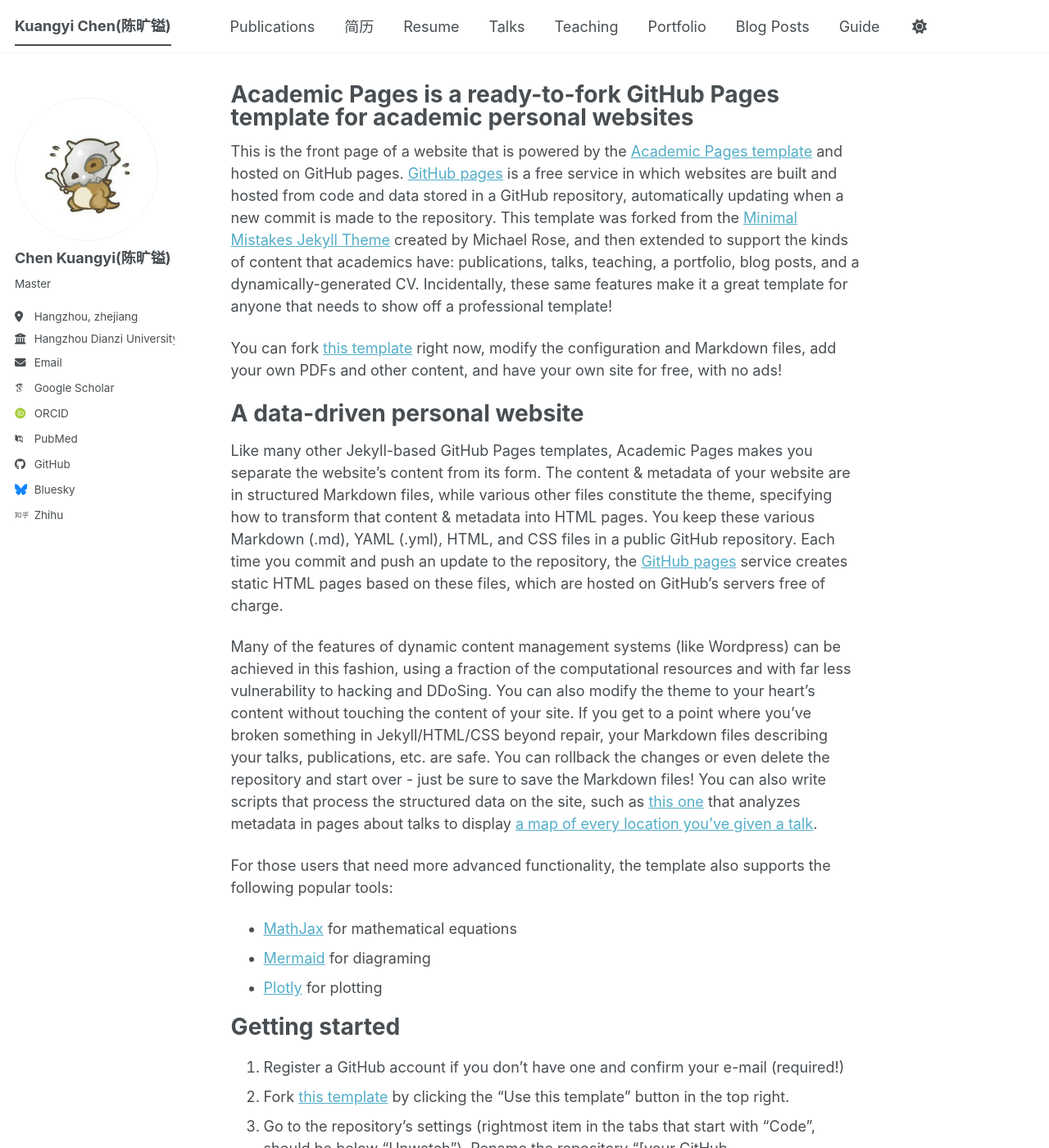
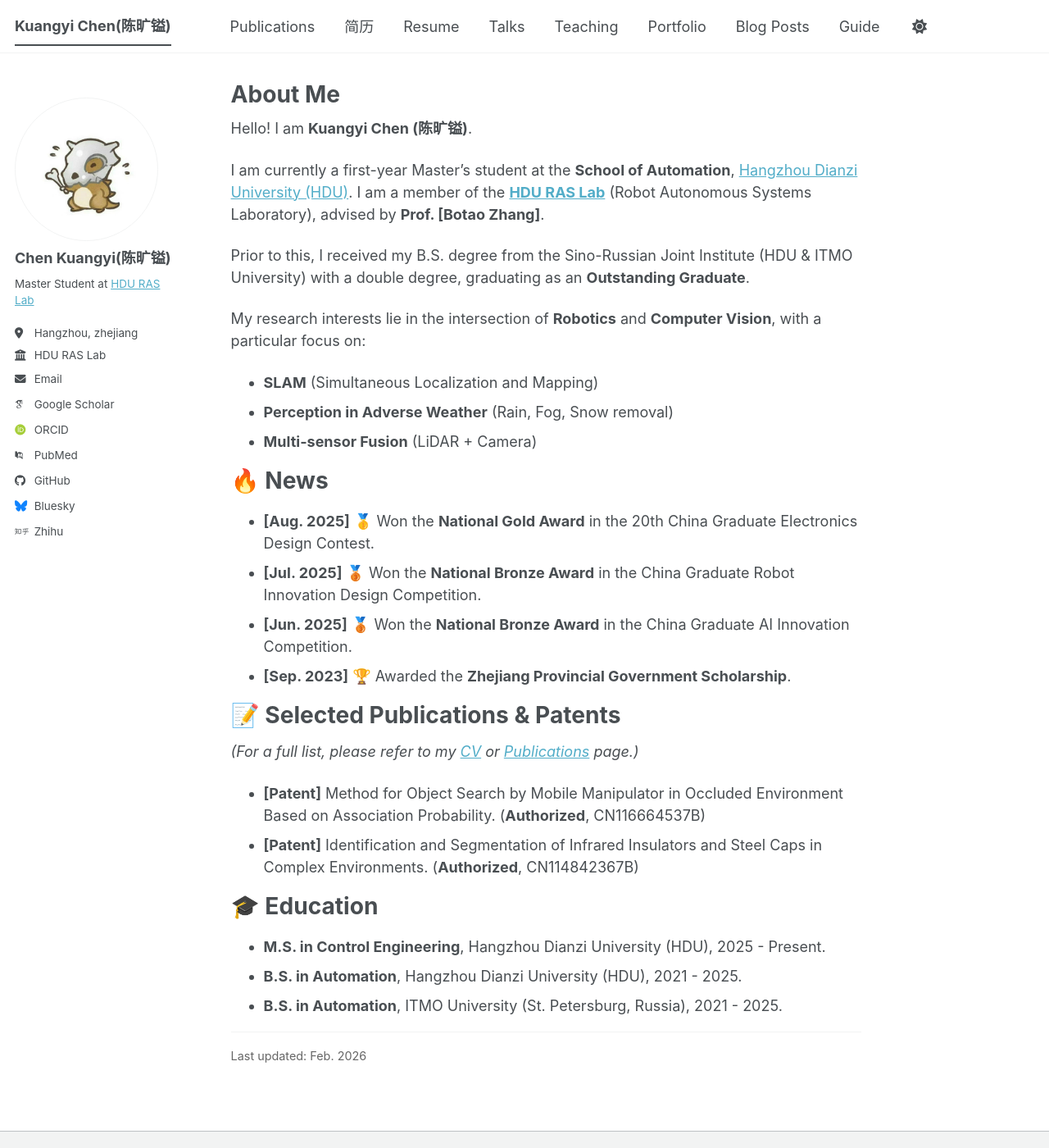
Before and after one commit to ckyFi9zero/ckyFi9zero.github.io, a Jekyll site: the page built from _pages/about.md, in a window 1280 px wide and 1400 px high. Shown: the whole window at 82% size. Built offline with Jekyll 4.4.1, drawn with Linux system fonts in a browser that asks for light colours; some web fonts are replaced; a script bundle is joined from its source files by our own code; library files that are not in the unit come from our copies; some of the changed text lies outside the part shown.

Commit message:
加入实验室信息

```diff
--- a/_config.yml
+++ b/_config.yml
@@ -26,9 +26,9 @@
   avatar           : "profile.jpg"
   name             : "Chen Kuangyi(陈旷镒)"
   pronouns         : # example: "she/her"
-  bio              : "Master"
+  bio              : "Master Student at <a href='https://hdu-raslab.github.io/'>HDU RAS Lab</a>"
   location         : "Hangzhou, zhejiang"
-  employer         : "Hangzhou Dianzi University"
+  employer         : "HDU RAS Lab"
   uri              : # URL
   email            : "fi9zero@outlook.com"
 
--- a/_pages/about.md
+++ b/_pages/about.md
@@ -1,56 +1,45 @@
 ---
 permalink: /
-title: "Academic Pages is a ready-to-fork GitHub Pages template for academic personal websites"
+title: "About Me"
+excerpt: "About me"
 author_profile: true
 redirect_from:
   - /about/
   - /about.html
 ---
 
-This is the front page of a website that is powered by the [Academic Pages template](https://github.com/academicpages/academicpages.github.io) and hosted on GitHub pages. [GitHub pages](https://pages.github.com) is a free service in which websites are built and hosted from code and data stored in a GitHub repository, automatically updating when a new commit is made to the repository. This template was forked from the [Minimal Mistakes Jekyll Theme](https://mmistakes.github.io/minimal-mistakes/) created by Michael Rose, and then extended to support the kinds of content that academics have: publications, talks, teaching, a portfolio, blog posts, and a dynamically-generated CV. Incidentally, these same features make it a great template for anyone that needs to show off a professional template!
+Hello! I am **Kuangyi Chen (陈旷镒)**.
 
- You can fork [this template](https://github.com/academicpages/academicpages.github.io) right now, modify the configuration and Markdown files, add your own PDFs and other content, and have your own site for free, with no ads!
+I am currently a first-year Master's student at the **School of Automation**, [Hangzhou Dianzi University (HDU)](https://www.hdu.edu.cn/). I am a member of the **[HDU RAS Lab](https://hdu-raslab.github.io/)** (Robot Autonomous Systems Laboratory), advised by **Prof. [Botao Zhang]**.
 
-A data-driven personal website
+Prior to this, I received my B.S. degree from the Sino-Russian Joint Institute (HDU & ITMO University) with a double degree, graduating as an **Outstanding Graduate**.
+
+My research interests lie in the intersection of **Robotics** and **Computer Vision**, with a particular focus on:
+* **SLAM** (Simultaneous Localization and Mapping)
+* **Perception in Adverse Weather** (Rain, Fog, Snow removal)
+* **Multi-sensor Fusion** (LiDAR + Camera)
+
+🔥 News
 ======
-Like many other Jekyll-based GitHub Pages templates, Academic Pages makes you separate the website's content from its form. The content & metadata of your website are in structured Markdown files, while various other files constitute the theme, specifying how to transform that content & metadata into HTML pages. You keep these various Markdown (.md), YAML (.yml), HTML, and CSS files in a public GitHub repository. Each time you commit and push an update to the repository, the [GitHub pages](https://pages.github.com/) service creates static HTML pages based on these files, which are hosted on GitHub's servers free of charge.
+* **[Aug. 2025]** 🥇 Won the **National Gold Award** in the 20th China Graduate Electronics Design Contest.
+* **[Jul. 2025]** 🥉 Won the **National Bronze Award** in the China Graduate Robot Innovation Design Competition.
+* **[Jun. 2025]** 🥉 Won the **National Bronze Award** in the China Graduate AI Innovation Competition.
+* **[Sep. 2023]** 🏆 Awarded the **Zhejiang Provincial Government Scholarship**.
 
-Many of the features of dynamic content management systems (like Wordpress) can be achieved in this fashion, using a fraction of the computational resources and with far less vulnerability to hacking and DDoSing. You can also modify the theme to your heart's content without touching the content of your site. If you get to a point where you've broken something in Jekyll/HTML/CSS beyond repair, your Markdown files describing your talks, publications, etc. are safe. You can rollback the changes or even delete the repository and start over - just be sure to save the Markdown files! You can also write scripts that process the structured data on the site, such as [this one](https://github.com/academicpages/academicpages.github.io/blob/master/talkmap.ipynb) that analyzes metadata in pages about talks to display [a map of every location you've given a talk](https://academicpages.github.io/talkmap.html).
+📝 Selected Publications & Patents
+======
+*(For a full list, please refer to my [CV](/cv-cn/) or [Publications](/publications/) page.)*
 
-For those users that need more advanced functionality, the template also supports the following popular tools:
-- [MathJax](https://www.mathjax.org/) for mathematical equations
-- [Mermaid](https://mermaid.js.org/) for diagraming
-- [Plotly](https://plotly.com/javascript/) for plotting
+* **[Patent]** Method for Object Search by Mobile Manipulator in Occluded Environment Based on Association Probability. (**Authorized**, CN116664537B)
+* **[Patent]** Identification and Segmentation of Infrared Insulators and Steel Caps in Complex Environments. (**Authorized**, CN114842367B)
 
-Getting started
+🎓 Education
 ======
-1. Register a GitHub account if you don't have one and confirm your e-mail (required!)
-1. Fork [this template](https://github.com/academicpages/academicpages.github.io) by clicking the "Use this template" button in the top right.
-1. Go to the repository's settings (rightmost item in the tabs that start with "Code", should be below "Unwatch"). Rename the repository "[your GitHub username].github.io", which will also be your website's URL.
-1. Set site-wide configuration and create content & metadata (see below -- also see [this set of diffs](https://archive.is/3TPas) showing what files were changed to set up [an example site](https://getorg-testacct.github.io) for a user with the username "getorg-testacct")
-1. Upload any files (like PDFs, .zip files, etc.) to the files/ directory. They will appear at https://[your GitHub username].github.io/files/example.pdf.
-1. Check status by going to the repository settings, in the "GitHub pages" section
+* **M.S. in Control Engineering**, Hangzhou Dianzi University (HDU), 2025 - Present.
+* **B.S. in Automation**, Hangzhou Dianzi University (HDU), 2021 - 2025.
+* **B.S. in Automation**, ITMO University (St. Petersburg, Russia), 2021 - 2025.
 
-Site-wide configuration
-------
-The main configuration file for the site is in the base directory in [_config.yml](https://github.com/academicpages/academicpages.github.io/blob/master/_config.yml), which defines the content in the sidebars and other site-wide features. You will need to replace the default variables with ones about yourself and your site's github repository. The configuration file for the top menu is in [_data/navigation.yml](https://github.com/academicpages/academicpages.github.io/blob/master/_data/navigation.yml). For example, if you don't have a portfolio or blog posts, you can remove those items from that navigation.yml file to remove them from the header.
-
-Create content & metadata
-------
-For site content, there is one Markdown file for each type of content, which are stored in directories like _publications, _talks, _posts, _teaching, or _pages. For example, each talk is a Markdown file in the [_talks directory](https://github.com/academicpages/academicpages.github.io/tree/master/_talks). At the top of each Markdown file is structured data in YAML about the talk, which the theme will parse to do lots of cool stuff. The same structured data about a talk is used to generate the list of talks on the [Talks page](https://academicpages.github.io/talks), each [individual page](https://academicpages.github.io/talks/2012-03-01-talk-1) for specific talks, the talks section for the [CV page](https://academicpages.github.io/cv), and the [map of places you've given a talk](https://academicpages.github.io/talkmap.html) (if you run this [python file](https://github.com/academicpages/academicpages.github.io/blob/master/talkmap.py) or [Jupyter notebook](https://github.com/academicpages/academicpages.github.io/blob/master/talkmap.ipynb), which creates the HTML for the map based on the contents of the _talks directory).
-
-**Markdown generator**
-
-The repository includes [a set of Jupyter notebooks](https://github.com/academicpages/academicpages.github.io/tree/master/markdown_generator
-) that converts a CSV containing structured data about talks or presentations into individual Markdown files that will be properly formatted for the Academic Pages template. The sample CSVs in that directory are the ones I used to create my own personal website at stuartgeiger.com. My usual workflow is that I keep a spreadsheet of my publications and talks, then run the code in these notebooks to generate the Markdown files, then commit and push them to the GitHub repository.
-
-How to edit your site's GitHub repository
-------
-Many people use a git client to create files on their local computer and then push them to GitHub's servers. If you are not familiar with git, you can directly edit these configuration and Markdown files directly in the github.com interface. Navigate to a file (like [this one](https://github.com/academicpages/academicpages.github.io/blob/master/_talks/2012-03-01-talk-1.md) and click the pencil icon in the top right of the content preview (to the right of the "Raw | Blame | History" buttons). You can delete a file by clicking the trashcan icon to the right of the pencil icon. You can also create new files or upload files by navigating to a directory and clicking the "Create new file" or "Upload files" buttons.
-
-Example: editing a Markdown file for a talk
-![Editing a Markdown file for a talk](/images/editing-talk.png)
-
-For more info
-------
-More info about configuring Academic Pages can be found in [the guide](https://academicpages.github.io/markdown/), the [growing wiki](https://github.com/academicpages/academicpages.github.io/wiki), and you can always [ask a question on GitHub](https://github.com/academicpages/academicpages.github.io/discussions). The [guides for the Minimal Mistakes theme](https://mmistakes.github.io/minimal-mistakes/docs/configuration/) (which this theme was forked from) might also be helpful.
+---
+<div style="font-size: 0.8em; color: #666;">
+  Last updated: Feb. 2026
+</div>
```
Also changed, not shown: _pages/resume-zh.md (+14 -10 lines).
